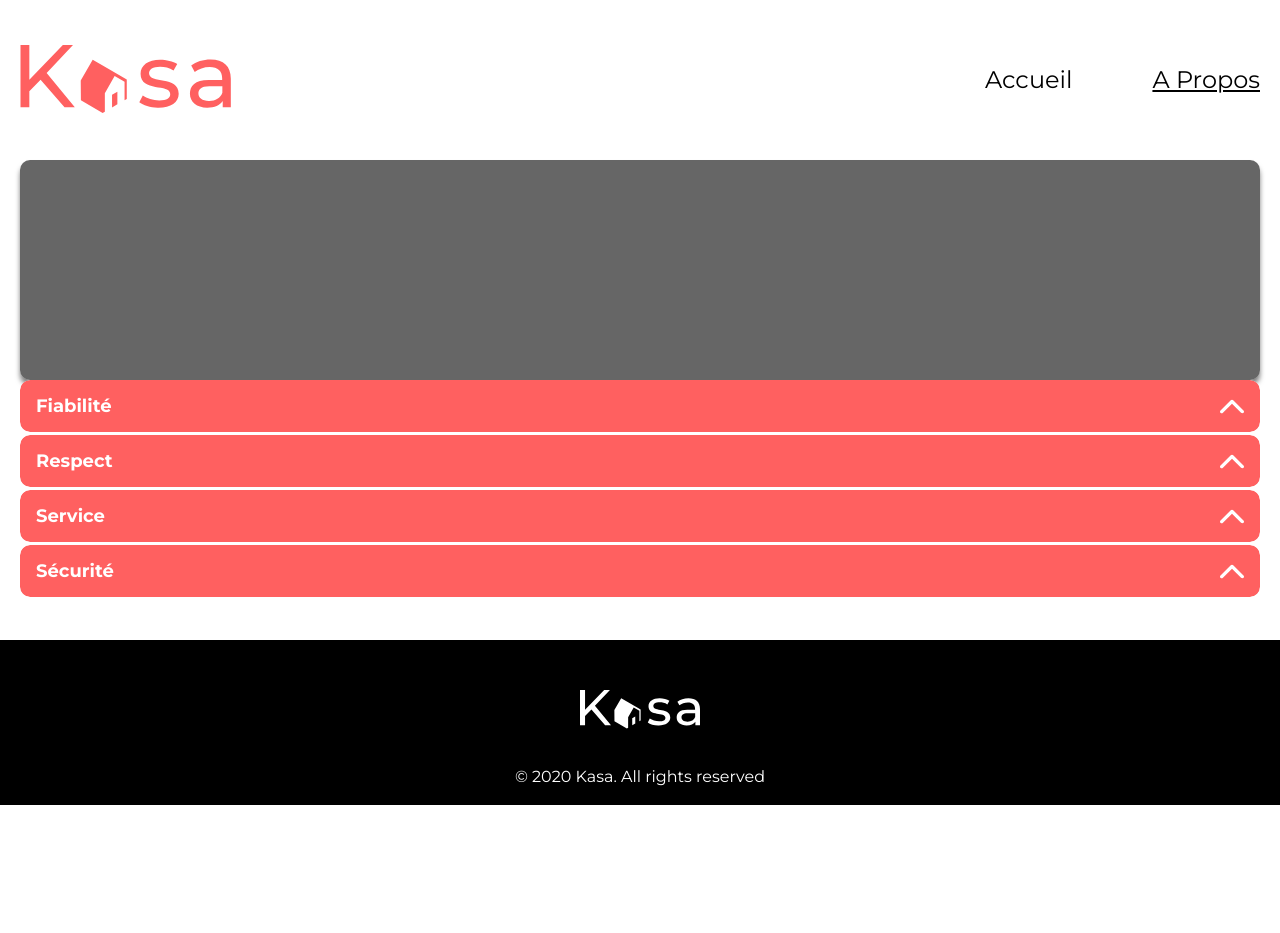
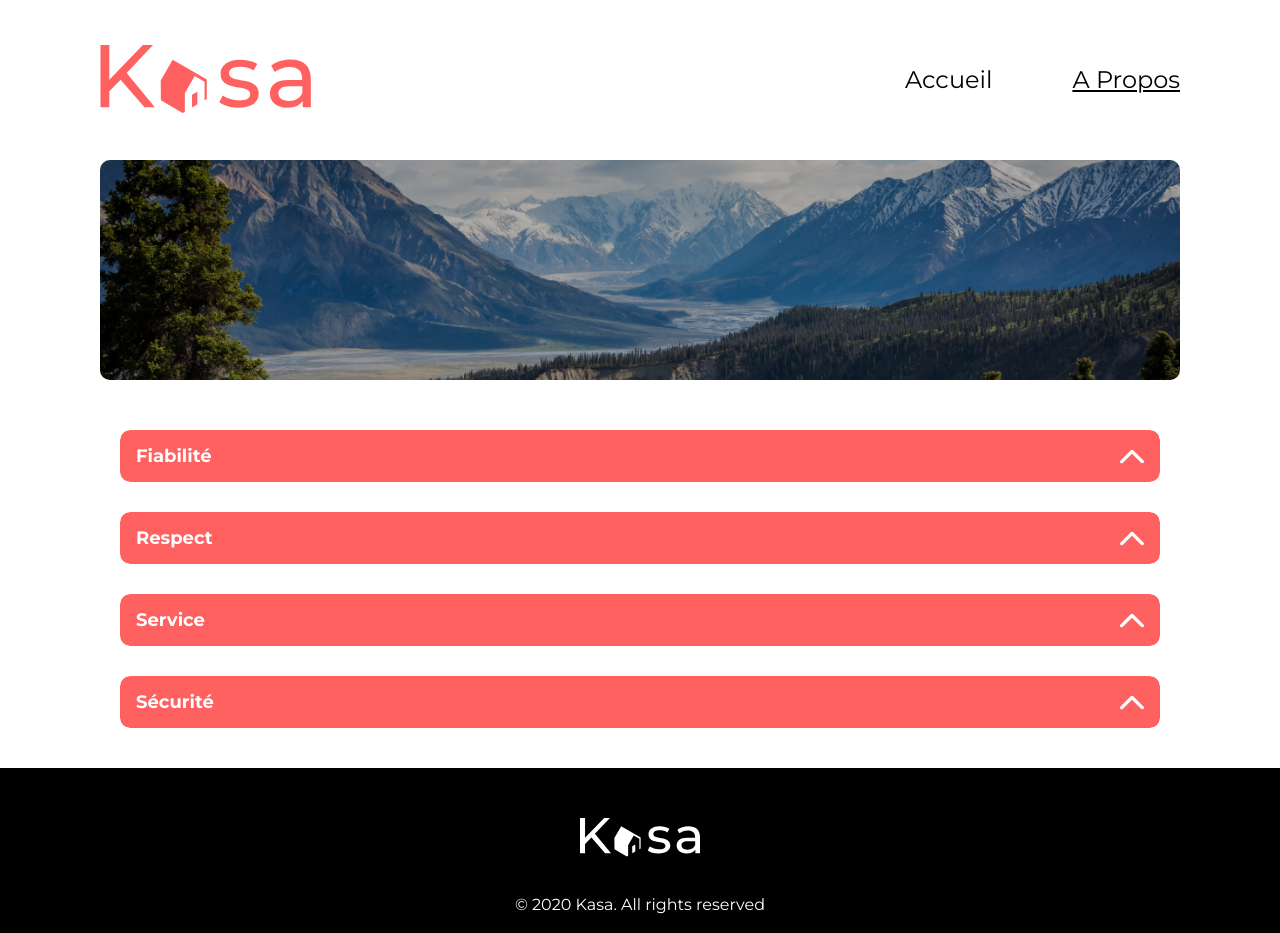
Before and after one commit to wilson-kbs/oc-11, a React (Vite) app: page /about in a window 1280 px wide. Before the commit the page ends 805 px from the top, so only its background shows below. Built offline with nearby package versions, Linux system fonts and the light colour scheme.

Commit message:
feat: implement about page

```diff
--- a/src/components/common/banner/Banner.module.scss
+++ b/src/components/common/banner/Banner.module.scss
@@ -9,7 +9,6 @@
   justify-content: center;
   align-items: center;
   overflow: hidden;
-
   box-shadow: 0 5px 5px 0 rgba(0, 0, 0, 0.5);
 
   &::before {
@@ -19,7 +18,9 @@
     left: 0;
     right: 0;
     bottom: 0;
-    background: rgba(0, 0, 0, 0.6);
+    mix-blend-mode: darken;
+    opacity: var(--Banner-bg-opacity, 0.6);
+    background-color: rgba(0, 0, 0);
   }
 }
 
--- a/src/components/common/banner/Banner.tsx
+++ b/src/components/common/banner/Banner.tsx
@@ -1,16 +1,30 @@
+import React from "react";
 import styles from "./Banner.module.scss";
 
 interface BannerProps {
   className?: string;
+  opacity?: number;
   title?: string;
+  shadow?: boolean;
   imageUrl?: string;
 }
 
-function Banner({ className, ...props }: BannerProps) {
+function Banner({
+  className,
+  opacity = 0.6,
+  shadow = true,
+  ...props
+}: BannerProps) {
   return (
     <div
       className={`${styles.Banner} ${className}`}
-      style={{ backgroundImage: props.imageUrl && `url(${props.imageUrl})` }}
+      style={
+        {
+          "--Banner-bg-opacity": opacity,
+          boxShadow: !shadow ? "none" : "",
+          backgroundImage: props.imageUrl && `url(${props.imageUrl})`,
+        } as React.CSSProperties
+      }
     >
       <p className={styles.Banner__title}>{props.title}</p>
     </div>
--- a/src/components/layouts/header/Header.module.scss
+++ b/src/components/layouts/header/Header.module.scss
@@ -4,7 +4,4 @@
   align-items: center;
   width: 100%;
   height: 160px;
-  max-width: 1240px;
-  //min-height: 160px;
-  margin: 0 auto;
 }
--- a/src/components/layouts/main/Main.module.scss
+++ b/src/components/layouts/main/Main.module.scss
@@ -1,5 +1,3 @@
 .Main {
   width: 100%;
-  max-width: 1240px;
-  margin: 0 auto;
 }
--- a/src/layouts/pageWrapper/PageWrapper.module.scss
+++ b/src/layouts/pageWrapper/PageWrapper.module.scss
@@ -2,6 +2,12 @@
   height: 100%;
   display: flex;
   flex-direction: column;
+}
+
+.PageWrapper__Header, .PageWrapper__Main {
+  max-width: 1240px + 200px;
+  margin: 0 auto;
+  padding: 0 100px;
 }
 
 .PageWrapper__Header {
@@ -13,6 +19,7 @@
   padding-bottom: 40px;
 }
 
+
 .PageWrapper__Footer {
   flex-shrink: 0;
 }
--- a/src/pages/about/About.module.scss
+++ b/src/pages/about/About.module.scss
@@ -1 +1,17 @@
-.About {}
+.About {
+  display: flex;
+  flex-direction: column;
+  justify-content: center;
+  align-items: stretch;
+  gap: 30px;
+}
+
+.About_content {
+  display: flex;
+  max-width: 1240px - 200px;
+  margin: 20px auto 0;
+  flex-direction: column;
+  justify-content: space-between;
+  align-items: center;
+  gap: 30px;
+}
--- a/src/pages/about/About.tsx
+++ b/src/pages/about/About.tsx
@@ -1,5 +1,6 @@
 import styles from "./About.module.scss";
 import content from "src/contents/pages/about.json";
+import bannerImage from "public/images/banner-about.jpg";
 
 import { useEffect } from "react";
 
@@ -14,8 +15,8 @@ function About() {
 
   return (
     <div className={styles.About}>
-      <Banner />
-      <div className={styles.AboutContent}>
+      <Banner imageUrl={bannerImage} opacity={0.3} shadow={false} />
+      <div className={styles.About_content}>
         <Dropdown title={content.body.dropdowns.reliability.title}>
           {content.body.dropdowns.reliability.content}
         </Dropdown>
--- a/src/pages/home/Home.tsx
+++ b/src/pages/home/Home.tsx
@@ -22,7 +22,11 @@ function Home() {
 
   return (
     <div className={styles.Home}>
-      <Banner title={content.body.banner.title} imageUrl={bannerImage} />
+      <Banner
+        title={content.body.banner.title}
+        imageUrl={bannerImage}
+        opacity={0.6}
+      />
       <HousingsView className={styles.HousingView} housings={housings} />
     </div>
   );
```
